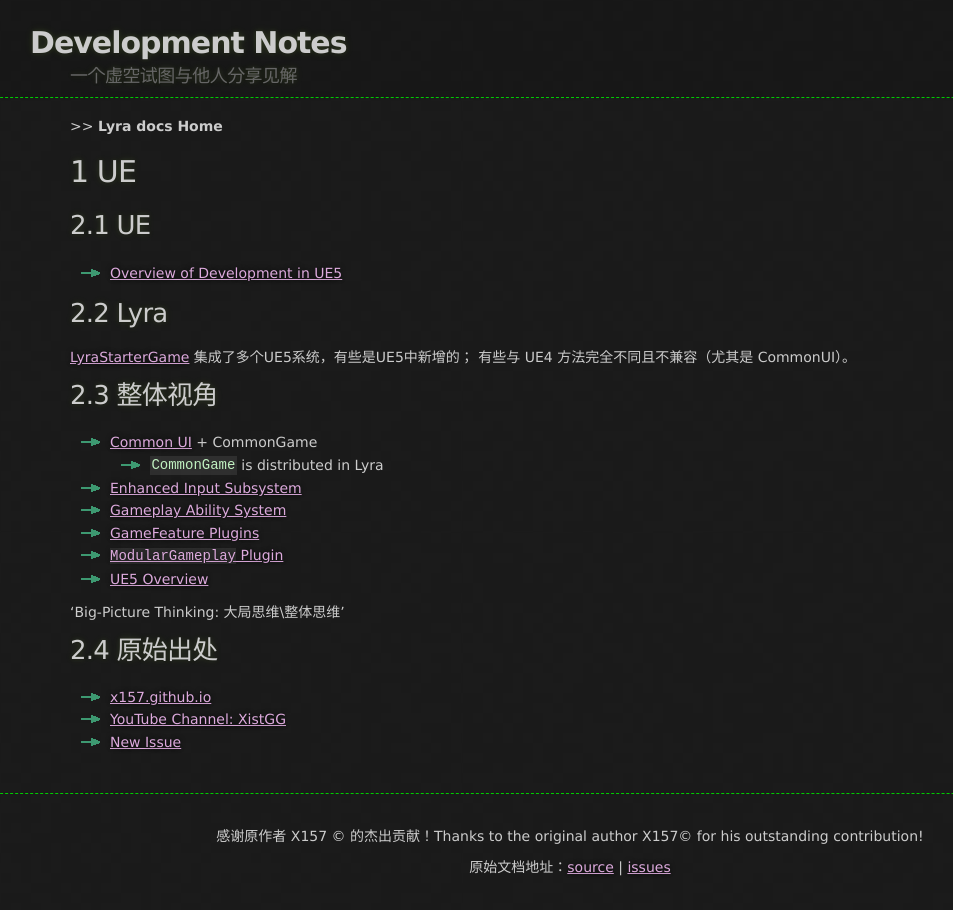
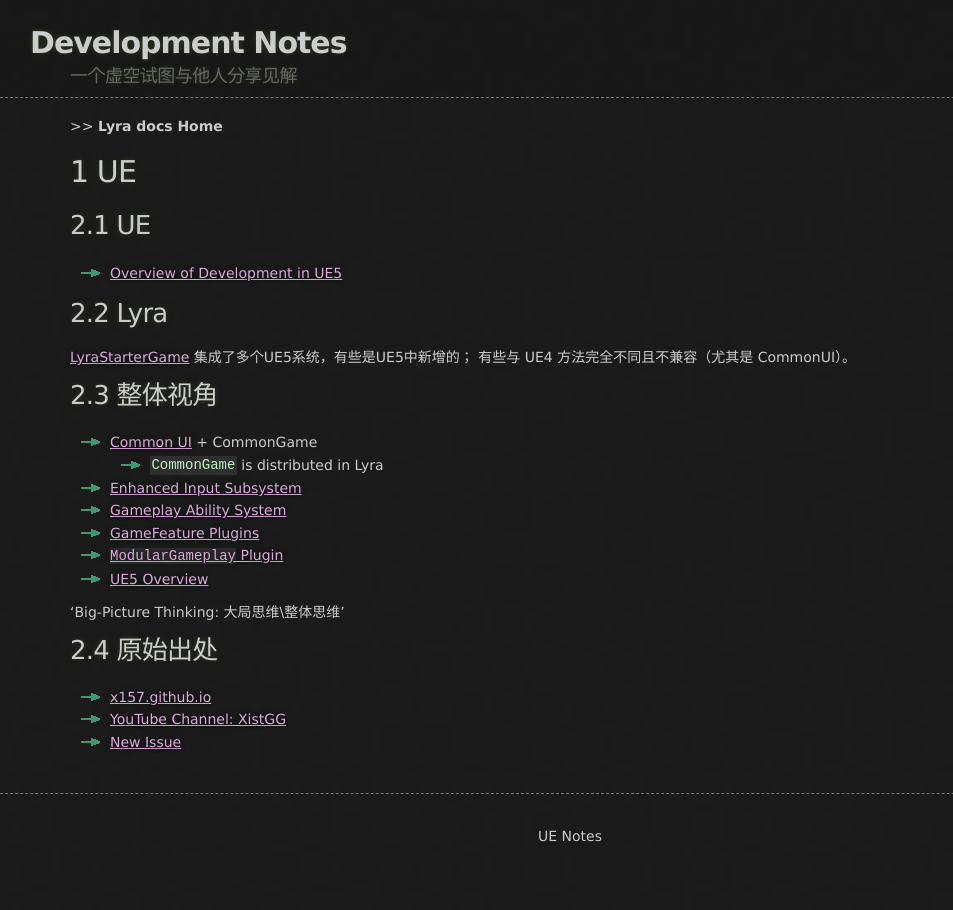
Before and after one commit to kuafu/kuafu.github.io, a Jekyll site: the page built from index.md, in a window 1280 px wide. Shown: the whole page, without its empty margins (70-1023 px from the left). Built offline with Jekyll 4.4.1, drawn with Linux system fonts in a browser that asks for light colours; our own code applies the rules of GitHub Pages for plain Markdown files.

Commit message:
UE Notes

```diff
--- a/_includes/footer.html
+++ b/_includes/footer.html
@@ -3,8 +3,6 @@
 
 <footer>
     <div class="container">
-        <p> 感谢原作者 X157 &copy; 的杰出贡献！Thanks to the original author X157&copy; for his outstanding contribution!</p>
-            原始文档地址：<a href="https://x157.github.io">source</a> | <a href="https://github.com/x157/x157.github.io/issues">issues</a>
-        </p>
+        <p> UE Notes  </p>
     </div>
 </footer>
```
Also changed, not shown: UE5/LyraStarterGame/index.md (+12 -0 lines).
